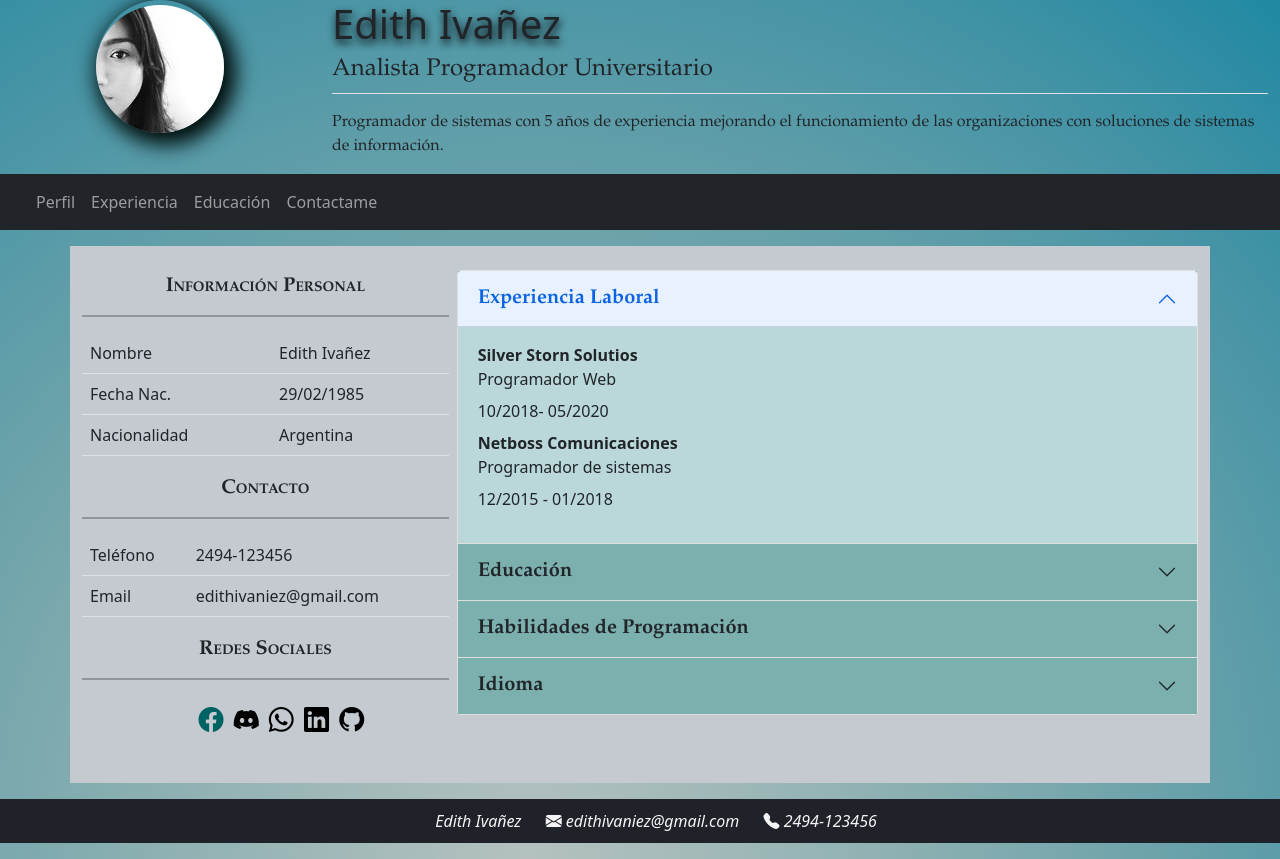
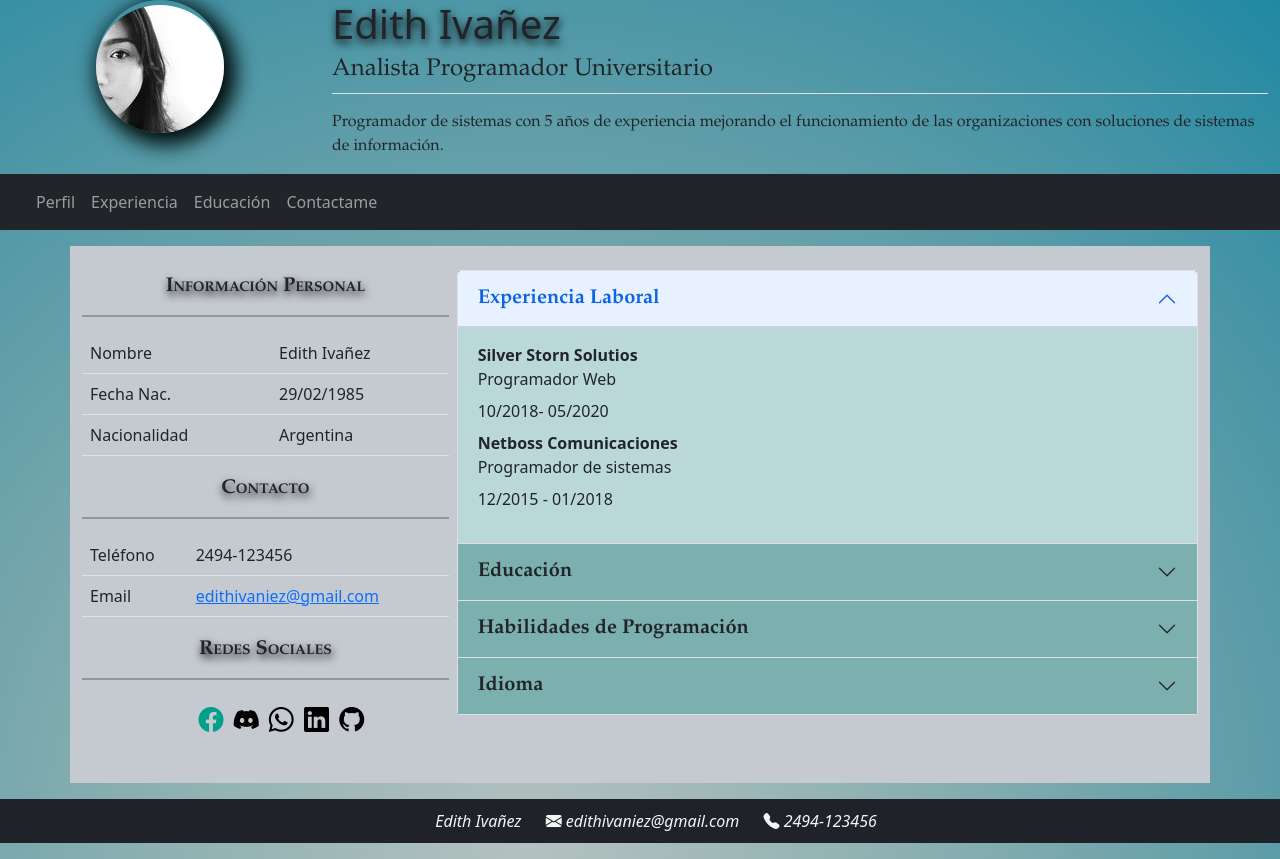
Before and after one commit to Anitandil/proyecto_integrador, a plain HTML site: page index.html in a window 1280 px wide. In both pictures the pointer is over the icon 210 px from the left and 718 px from the top of the page. Drawn offline with nearby package versions, Linux system fonts and the light colour scheme.

Commit message:
cambio de color en hover de enlaces

```diff
--- a/css/estilos.css
+++ b/css/estilos.css
@@ -40,6 +40,7 @@ h5 {
 	text-align: center;
 	padding-top: 5px;
 	font-weight: 600;
+	text-shadow: 1px 4px 9px #000000;
 }
 hr {
 	width:100%;
@@ -65,10 +66,13 @@ table {
 	padding: 3px;
 }
 
+.sociales a:hover i {
+	color: #00a08a;
+}
+.nav-link:hover{
+	color: #34ddba !important;
+}
 
-.sociales a:hover i {
-	color: #006363;
-}
 #titulo {
 	text-align: center;
 	padding-top: 10px;
--- a/index.html
+++ b/index.html
@@ -96,7 +96,7 @@
           </tr>
           <tr>
             <td>Email</td>
-            <td><a href="#contactoMail"></a>edithivaniez@gmail.com</td>
+            <td><a href="mailto:edithivaniez@gmail.com">edithivaniez@gmail.com</a></td>
           </tr>
         </tbody>
       </table>
--- a/js/comportamiento.js
+++ b/js/comportamiento.js
@@ -5,6 +5,7 @@ let contacto = document.getElementById('contactame');
 contactar.addEventListener('click', function() {
 	contacto.style="background-color: rgba(158,200,200,0.9)";
 document.getElementById('contactomail').style.display ="block";
+document.getElementById('nombre').autofocus;
 });
 
 document.getElementById("enviarEmail").addEventListener('click', function() {
```
